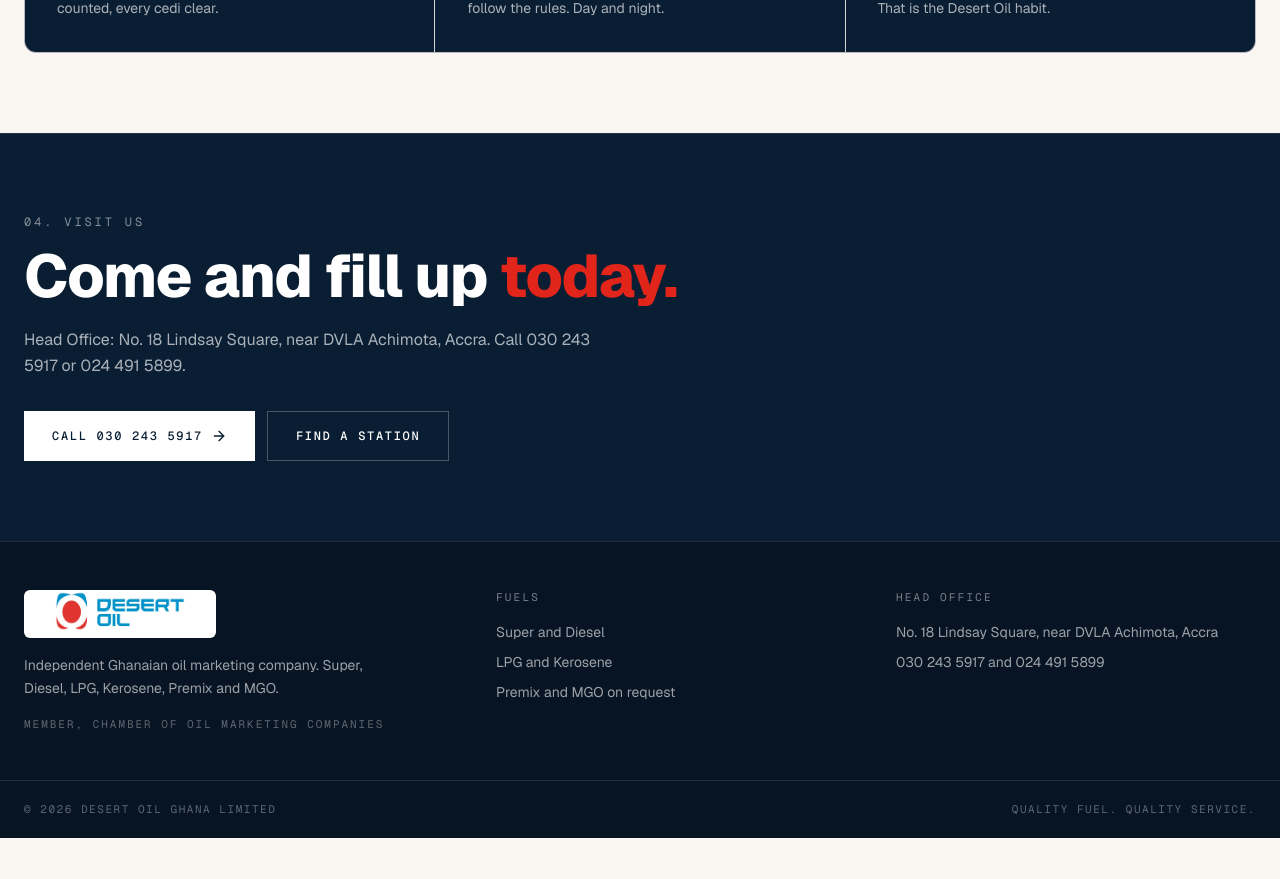
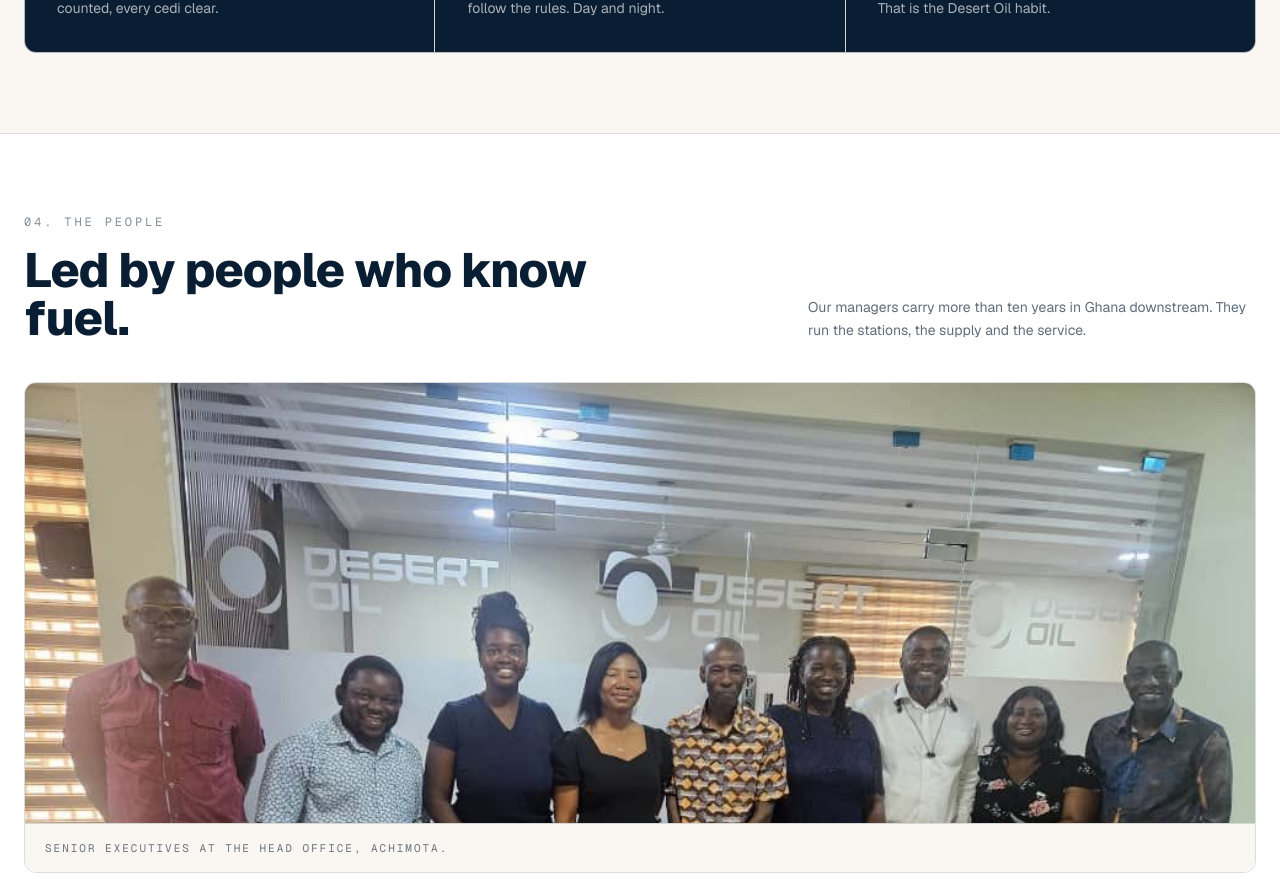
Before and after one commit to kyeremehS/desert-oil, a Next.js app: page / in a window 1280 px wide. Shown: the part 2860-3739 px from the top of the page. Before the commit the page ends 3698 px from the top, so only its background shows below. Built offline with nearby package versions, Linux system fonts and the light colour scheme.

Commit message:
Add leadership section with executives photo, renumber visit section

```diff
--- a/src/app/page.tsx
+++ b/src/app/page.tsx
@@ -2,6 +2,7 @@
 import Products from "@/components/Products";
 import Stations from "@/components/Stations";
 import Why from "@/components/Why";
+import Leadership from "@/components/Leadership";
 import Contact from "@/components/Contact";
 
 export default function Home() {
@@ -11,6 +12,7 @@
       <Products />
       <Stations />
       <Why />
+      <Leadership />
       <Contact />
     </main>
   );
--- a/src/components/Contact.tsx
+++ b/src/components/Contact.tsx
@@ -13,7 +13,7 @@
           viewport={{ once: true, margin: "-80px" }}
           transition={{ duration: 0.6 }}
         >
-          <p className="font-mono text-xs tracking-[0.24em] text-white/50">04. VISIT US</p>
+          <p className="font-mono text-xs tracking-[0.24em] text-white/50">05. VISIT US</p>
           <h2 className="mt-4 max-w-3xl text-4xl font-extrabold leading-[1.02] tracking-[-0.02em] sm:text-6xl">
             Come and fill up <span className="text-[#e1251b]">today.</span>
           </h2>
--- /dev/null
+++ b/src/components/Leadership.tsx
@@ -0,0 +1,48 @@
+"use client";
+
+import { motion } from "motion/react";
+import Image from "next/image";
+
+export default function Leadership() {
+  return (
+    <section id="people" className="border-t border-[#0a1e33]/15 bg-white">
+      <div className="mx-auto max-w-7xl px-4 py-14 sm:px-6 sm:py-20">
+        <motion.div
+          initial={{ opacity: 0, y: 20 }}
+          whileInView={{ opacity: 1, y: 0 }}
+          viewport={{ once: true, margin: "-80px" }}
+          transition={{ duration: 0.6 }}
+          className="grid gap-6 md:grid-cols-2 md:items-end"
+        >
+          <div>
+            <p className="font-mono text-xs tracking-[0.24em] text-[#0a1e33]/50">04. THE PEOPLE</p>
+            <h2 className="mt-4 text-4xl font-extrabold tracking-[-0.02em] sm:text-5xl">Led by people who know fuel.</h2>
+          </div>
+          <p className="max-w-md text-sm leading-relaxed text-[#0a1e33]/65 md:justify-self-end">
+            Our managers carry more than ten years in Ghana downstream. They run the stations, the supply and the service.
+          </p>
+        </motion.div>
+
+        <motion.div
+          initial={{ opacity: 0, y: 24 }}
+          whileInView={{ opacity: 1, y: 0 }}
+          viewport={{ once: true, margin: "-80px" }}
+          transition={{ duration: 0.7 }}
+          className="mt-10 overflow-hidden rounded-xl border border-[#0a1e33]/15"
+        >
+          <div className="relative h-[300px] sm:h-[440px]">
+            <Image
+              src="/executives.jpg"
+              alt="Desert Oil senior executives at the head office"
+              fill
+              className="object-cover object-top"
+            />
+          </div>
+          <p className="border-t border-[#0a1e33]/15 bg-[#faf7f2] px-5 py-4 font-mono text-[11px] tracking-[0.18em] text-[#0a1e33]/60">
+            SENIOR EXECUTIVES AT THE HEAD OFFICE, ACHIMOTA.
+          </p>
+        </motion.div>
+      </div>
+    </section>
+  );
+}
```
Also changed, not shown: public/executives.jpg (added).
